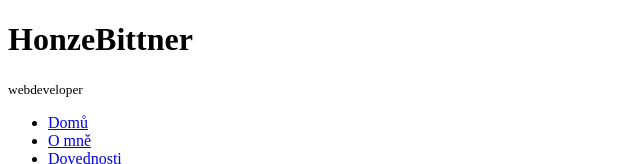
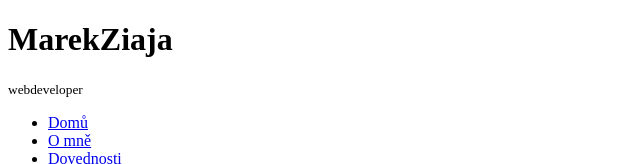
Before and after one commit to TyWieszJak/moj_web, a plain HTML site: page kontakt.html in a window 1280 px wide. Shown: the top 164 px of the page, without its empty margins (0-640 px from the left). Drawn offline with Linux system fonts and the light colour scheme.

Commit message:
14.10.2024 - moje prvni stranka www

```diff
--- a/kontakt.html
+++ b/kontakt.html
@@ -13,7 +13,7 @@
 
 <body>
     <header>
-        <div id="logo"><h1>Honze<span>Bittner</span></h1><small>webdeveloper</small></div>
+        <div id="logo"><h1>Marek<span>Ziaja</span></h1><small>webdeveloper</small></div>
         <nav>
             <ul>
                 <li><a href="index.html">Domů</a></li>
```
Also changed, not shown: index.html (+2 -2 lines), o_mne.html (+2 -2 lines), reference.html (+2 -2 lines).
